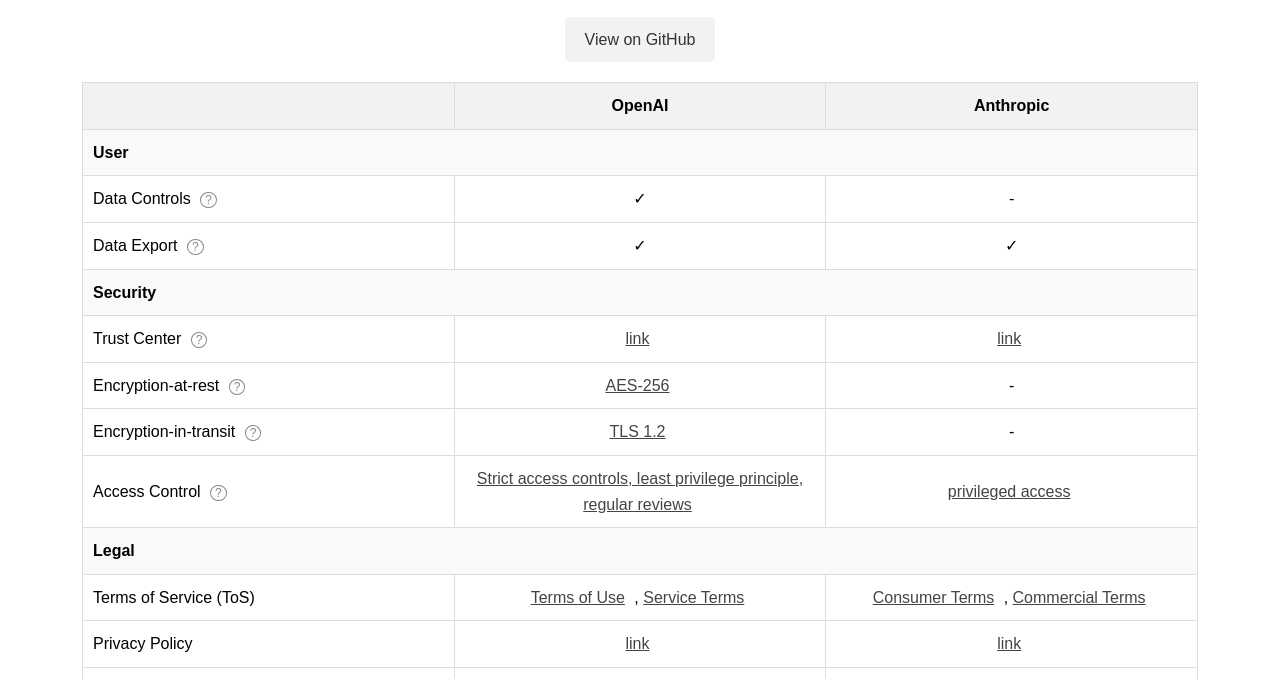
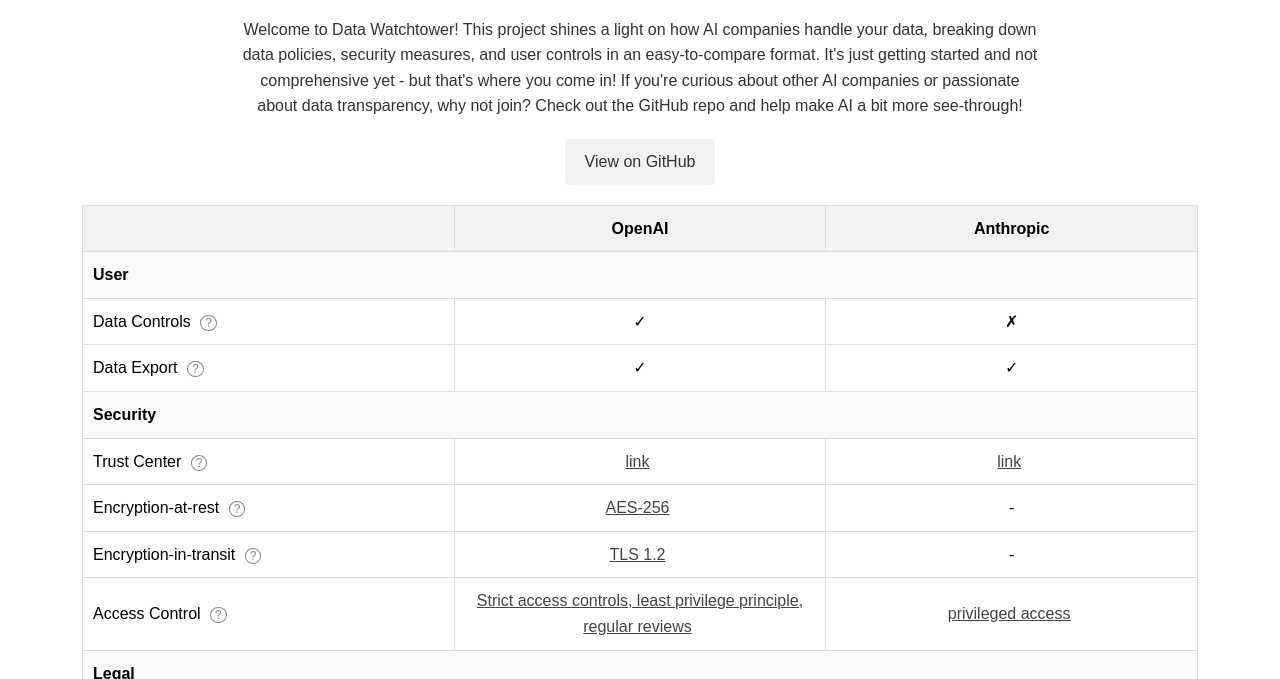
Before and after one commit to hanniehoney/data-watchtower, a plain HTML site: page index.html in a window 1280 px wide. Shown: the part 96-775 px from the top of the page. Drawn offline with Linux system fonts and the light colour scheme.

Commit message:
add description

```diff
--- a/index.html
+++ b/index.html
@@ -8,15 +8,22 @@
 </head>
 <body>
     <h1>Data Watchtower</h1>
+    <div class="project-description">
+        <p>Welcome to Data Watchtower! This project shines a light on how AI companies handle your data, breaking down data policies, security measures, and user controls in an easy-to-compare format. It's just getting started and not comprehensive yet - but that's where you come in! If you're curious about other AI companies or passionate about data transparency, why not join? Check out the GitHub repo and help make AI a bit more see-through!</p>
+    </div>
     <div class="github-link">
         <a href="https://github.com/hanniehoney/data-watchtower" target="_blank">View on GitHub</a>
     </div>
     <div class="table-container">
         <table id="comparison-table">
             <thead>
-                <tr></tr>
+                <tr>
+                    <!-- Table headers will be dynamically inserted here -->
+                </tr>
             </thead>
-            <tbody></tbody>
+            <tbody>
+                <!-- Table rows will be dynamically inserted here -->
+            </tbody>
         </table>
     </div>
     <script src="script.js"></script>
--- a/script.js
+++ b/script.js
@@ -37,8 +37,8 @@
 async function loadData() {
     try {
         const [openAIResponse, anthropicResponse] = await Promise.all([
-            fetch('/data-watchtower/services/openai.json'),
-            fetch('/data-watchtower/services/anthropic.json')
+            fetch('/services/openai.json'),
+            fetch('/services/anthropic.json')
         ]);
 
         const openAIData = await openAIResponse.json();
--- a/services/anthropic.json
+++ b/services/anthropic.json
@@ -1,6 +1,40 @@
 {
   "name": "Anthropic",
   "website": "https://www.anthropic.com",
+  "user": {
+    "Data Controls": {
+      "exists": false,
+      "description": null,
+      "link": null
+    },
+    "Data Export": {
+      "exists": true,
+      "description": "Data export options are available for enterprise customers.",
+      "link": null
+    }
+  },
+  "security": {
+    "Trust Center": {
+      "exists": true,
+      "link": "https://trust.anthropic.com/",
+      "description": null
+    },
+    "Encryption-at-rest": {
+      "value": null,
+      "link": null,
+      "description": null
+    },
+    "Encryption-in-transit": {
+      "value": null,
+      "link": null,
+      "description": null
+    },
+    "Access Control": {
+      "value": "privileged access",
+      "link": "https://trust.anthropic.com/controls#infrastructure-security",
+      "description": null
+    }
+  },
   "policies": {
     "Terms of Service (ToS)": {
       "exists": true,
@@ -23,24 +57,5 @@
         {"name": "Responsible Disclosure Policy", "url": "https://www.anthropic.com/responsible-disclosure-policy"}
       ]
     }
-  },
-  "security": {
-    "Trust Center": {
-      "exists": true,
-      "link": "https://trust.anthropic.com/"
-    },
-    "Encryption-at-rest": null,
-    "Encryption-in-transit": null,
-    "Access Control": {
-      "value": "privileged access",
-      "link": "https://trust.anthropic.com/controls#infrastructure-security"
-    }
-  },
-  "user": {
-    "Data Controls": null,
-    "Data Export": {
-      "exists": true,
-      "description": "Data export options are available for enterprise customers."
-    }
   }
 }
--- a/styles.css
+++ b/styles.css
@@ -9,6 +9,18 @@
     text-align: center;
     color: #000;
     margin-bottom: 20px;
+}
+
+.project-description {
+    max-width: 800px;
+    margin: 20px auto;
+    text-align: center;
+    line-height: 1.6;
+    color: #333;
+}
+
+.project-description p {
+    margin-bottom: 15px;
 }
 
 .table-container {
```
